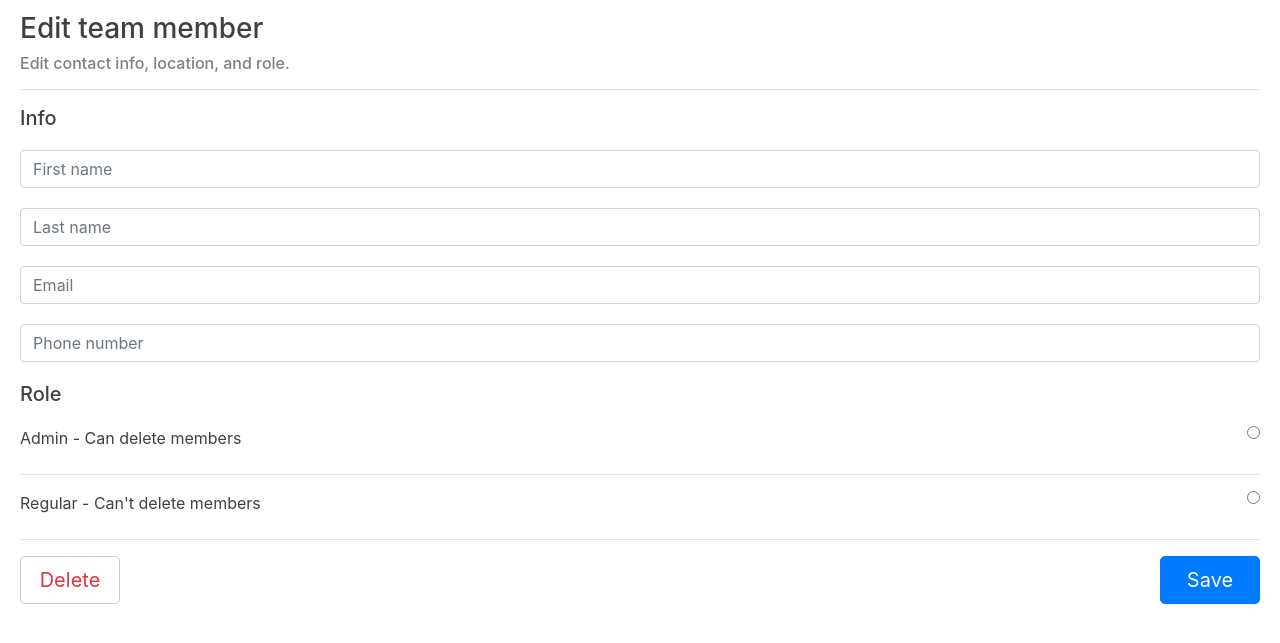
After one commit to amirhmi/team-management-app, a Django app: template templates/member_page.html in a window 1280 px wide. The commit adds this page. Shown: the top 643 px of the page. Run offline with Django 4.2, Linux system fonts and the light colour scheme; the template is opened without the code that fills it: values that come from a table or form of the project are taken from there, others are empty; some libraries are stand-ins or nearby versions.

Commit message:
Modify the member page to have both add and edit member responsibility

```diff
--- a/memberManagement/urls.py
+++ b/memberManagement/urls.py
@@ -4,7 +4,7 @@ from . import views
 
 urlpatterns = [
     path('<str:team_name>/', views.IndexView.as_view()),
-    path('<str:team_name>/add/', views.MemberCreateView.as_view()),
-    path('<str:team_name>/<int:user_id>/', views.MemberUpdateView.as_view()),
+    path('<str:team_name>/add/', views.MemberCreateView.as_view(), name="member_add"),
+    path('<str:team_name>/<int:user_id>/', views.MemberUpdateView.as_view(), name="member_edit"),
     path('<str:team_name>/<int:user_id>/delete/', views.MemberDeleteView.as_view(), name="member_delete"),
 ]
--- a/static/stylesheet.css
+++ b/static/stylesheet.css
@@ -1,9 +1,9 @@
 .grey-color {
-    color: #A2A2A2;
+    color: rgba(0, 0, 0, 0.5);
 }
 
 .dark-color {
-    color: #696868;
+    color: rgba(0, 0, 0, 0.75);
 }
 
 .border-bottom {
@@ -21,3 +21,15 @@
 .float-right {
     float: right;
 }
+
+.title-header {
+    margin-bottom: 20px;
+}
+
+.button {
+    width: 100px;
+}
+
+.delete-button {
+    border-color: rgba(0, 0, 0, 0.2);
+}
--- /dev/null
+++ b/templates/member_page.html
@@ -0,0 +1,71 @@
+{% load widget_tweaks %}
+{% load static %}
+
+<!DOCTYPE html>
+<html lang="en">
+<head>
+    <meta charset="UTF-8">
+    <meta charset="UTF-8">
+    <link rel="stylesheet" href="https://cdn.jsdelivr.net/npm/bootstrap@4.0.0/dist/css/bootstrap.min.css"
+          integrity="sha384-Gn5384xqQ1aoWXA+058RXPxPg6fy4IWvTNh0E263XmFcJlSAwiGgFAW/dAiS6JXm" crossorigin="anonymous">
+    <link rel="stylesheet" href="{% static "stylesheet.css" %}"/>
+
+    <title>
+        {% if is_add %}
+            Add Member
+        {% else %}
+            Edit Member
+        {% endif %}
+    </title>
+</head>
+<body>
+<div class="container-fluid container-padding">
+    <h3 class="dark-color">
+        {% if is_add %}
+            Add a team member
+        {% else %}
+            Edit team member
+        {% endif %}
+    </h3>
+    <h6 class="grey-color">
+        {% if is_add %}
+            Set email, location and Role.
+        {% else %}
+            Edit contact info, location, and role.
+        {% endif %}
+    </h6>
+    <hr/>
+    <form action="" method="post">
+        {% csrf_token %}
+        <div class="form-group">
+            <h5 class="dark-color title-header">Info</h5>
+            {% for field in form %}
+                {% if field.name != "role" %}
+                    {% render_field field class+="form-control form-field grey-color" placeholder=field.label %}
+                {% endif %}
+            {% endfor %}
+        </div>
+        <div>
+            <h5 class="dark-color title-header">Role</h5>
+            {% for choice in form.role.field.choices %}
+                <div>
+                    <label class="dark-color" for="">{{ choice.1 }}</label>
+                    <input class="float-right" type="radio" name="role" value="{{ choice.0 }}"
+                           {% if form.role.value == choice.0 %}checked="checked"{% endif %}/>
+                    <hr>
+                </div>
+            {% endfor %}
+        </div>
+        <div>
+            <input type="submit" class="button btn btn-primary btn-lg float-right" value="Save">
+            {% if not is_add %}
+            <form action="{% url 'member_delete' kwargs.team_name kwargs.user_id %}" method="post">
+                {% csrf_token %}
+                <input type="submit" class="button btn btn-lg btn-outline-danger delete-button" value="Delete">
+            </form>
+            {% endif %}
+        </div>
+    </form>
+</div>
+</body>
+</html>
```
Also changed, not shown: memberManagement/views.py (+4 -4 lines), templates/member_add.html (deleted, +0 -55 lines).
